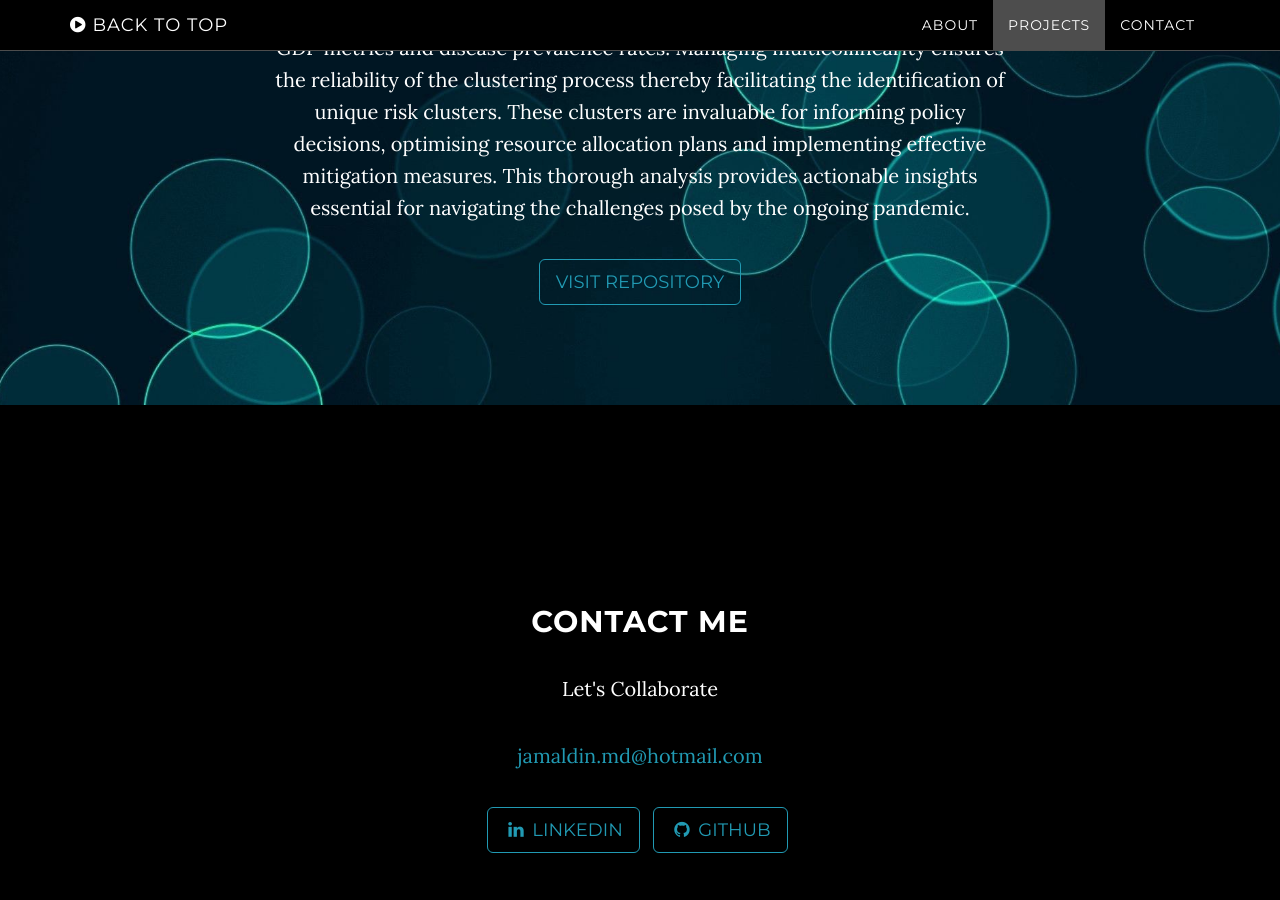
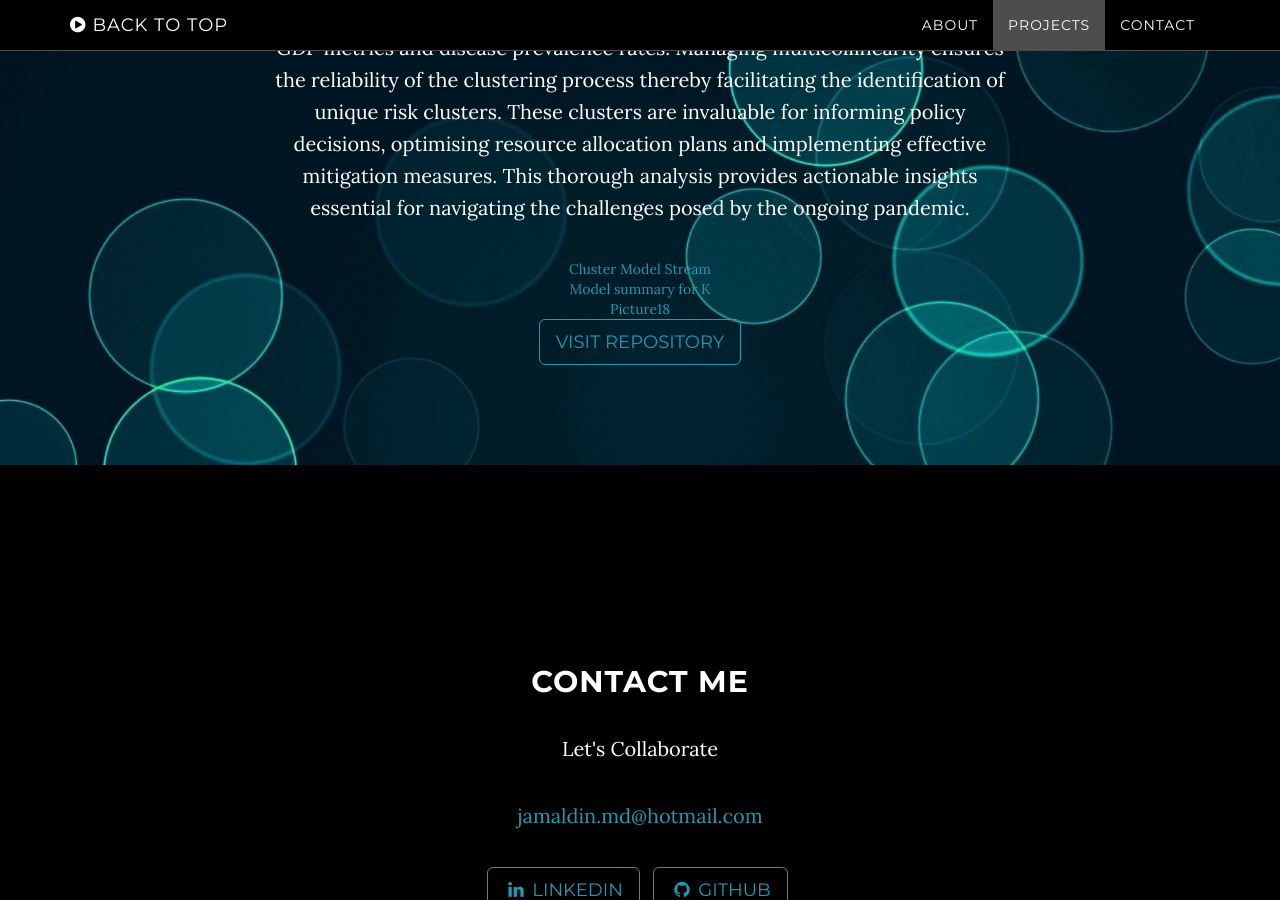
Before and after one commit to Md-Khid/Md-Khid, a Jekyll site: the page built from index.html, in a window 1280 px wide and 900 px high, scrolled down 2310 px. Built offline with Jekyll 4.4.1, drawn with Linux system fonts in a browser that asks for light colours.

Commit message:
Update download.html

```diff
--- a/_includes/download.html
+++ b/_includes/download.html
@@ -18,6 +18,9 @@
               These clusters are invaluable for informing policy decisions, optimising resource allocation plans and
               implementing effective mitigation measures. This thorough analysis provides actionable insights essential
               for navigating the challenges posed by the ongoing pandemic.</p>
+            <a href="https://github.com/Md-Khid/K_Means_Clustering/assets/160820522/8938ea13-85c3-4cba-a8c0-d6d27f28af37">Cluster Model Stream</a><br>
+            <a href="https://github.com/Md-Khid/K_Means_Clustering/assets/160820522/2815547e-8a69-4565-9491-df076115a3af">Model summary for K</a><br>
+            <a href="https://github.com/Md-Khid/K_Means_Clustering/assets/160820522/b6f52379-f71a-4a26-b58c-b6ad7c1b1975">Picture18</a><br>
             <a href="https://github.com/Md-Khid" class="btn btn-default btn-lg">Visit Repository</a> </div>
         </div>
       </div>
```
